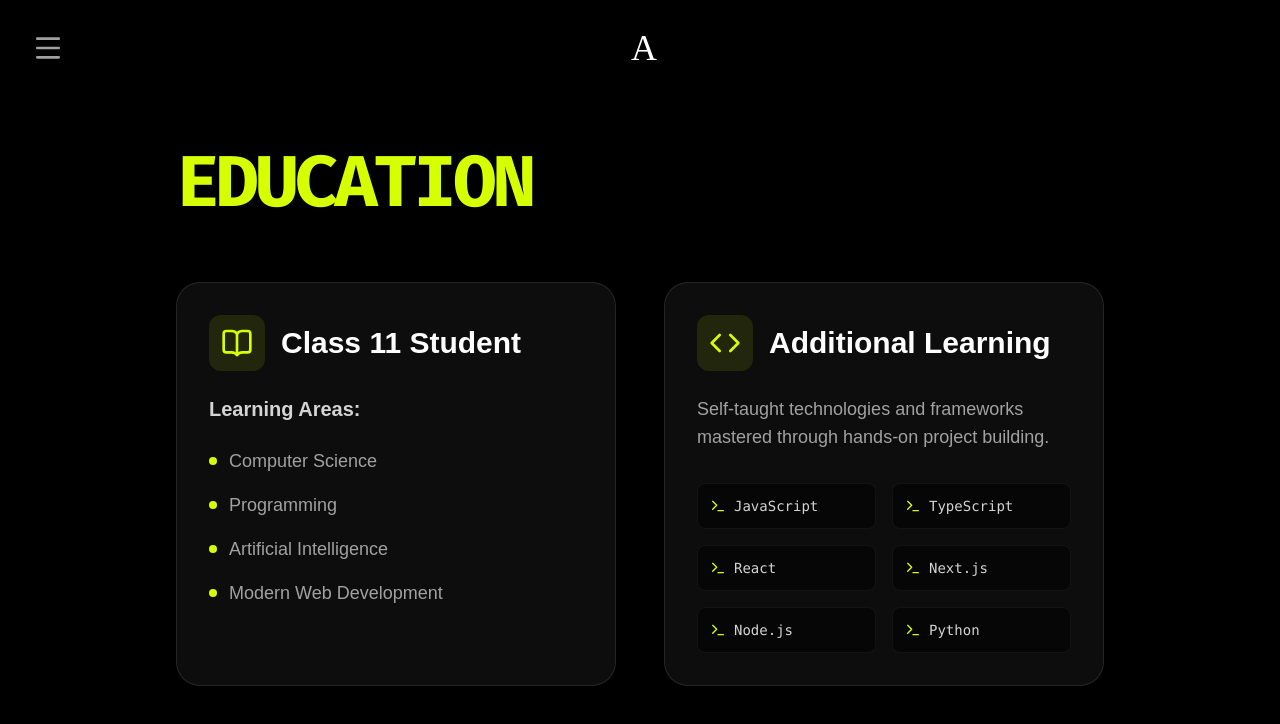
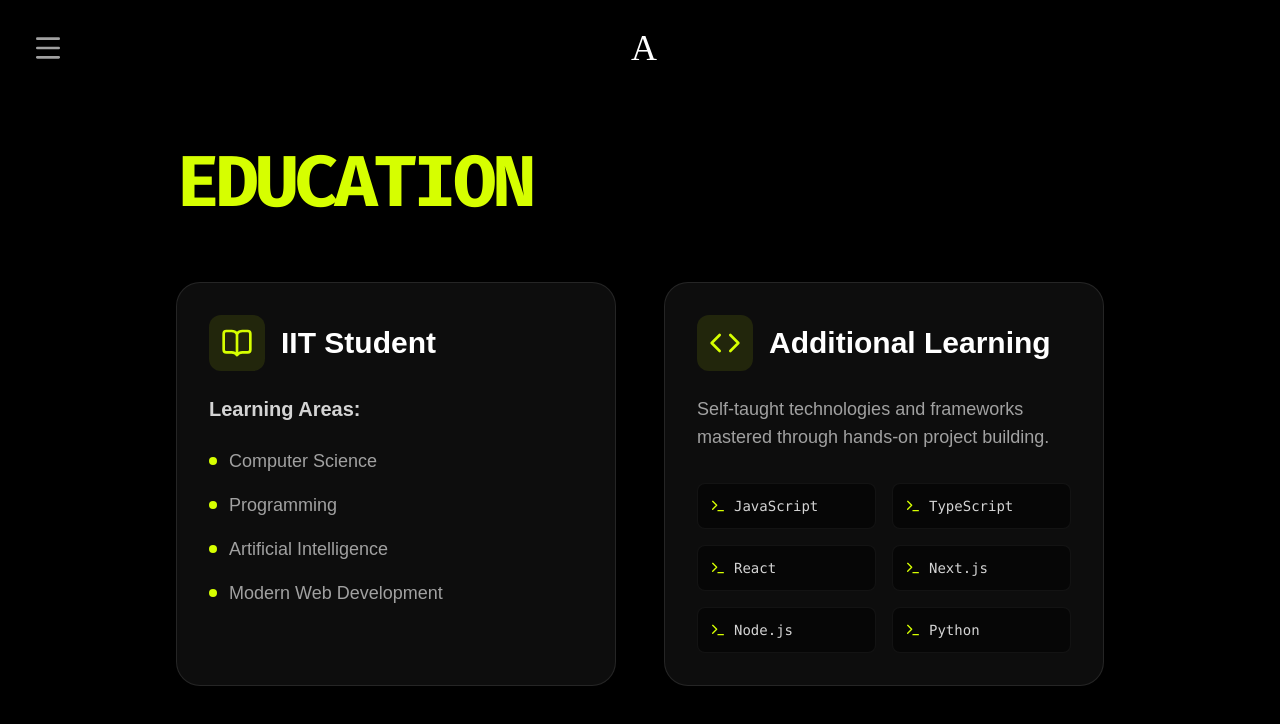
Before and after one commit to sharmarnav547-create/portfolio, a Next.js app: page /education in a window 1280 px wide. Shown: the top 724 px of the page. Built offline with nearby package versions, Linux system fonts and the light colour scheme; a web font is replaced by a local one.

Commit message:
Update: changed student text in education section to IIT Student

```diff
--- a/components/sections/education.tsx
+++ b/components/sections/education.tsx
@@ -27,7 +27,7 @@ export function EducationSection() {
               <div className="p-3 bg-[#D6FF00]/10 rounded-xl text-[#D6FF00]">
                 <BookOpen className="w-8 h-8" />
               </div>
-              <h2 className="text-3xl font-bold text-white">Class 11 Student</h2>
+              <h2 className="text-3xl font-bold text-white">IIT Student</h2>
             </div>
 
             <h3 className="text-xl font-bold mb-6 text-neutral-300">Learning Areas:</h3>
```
